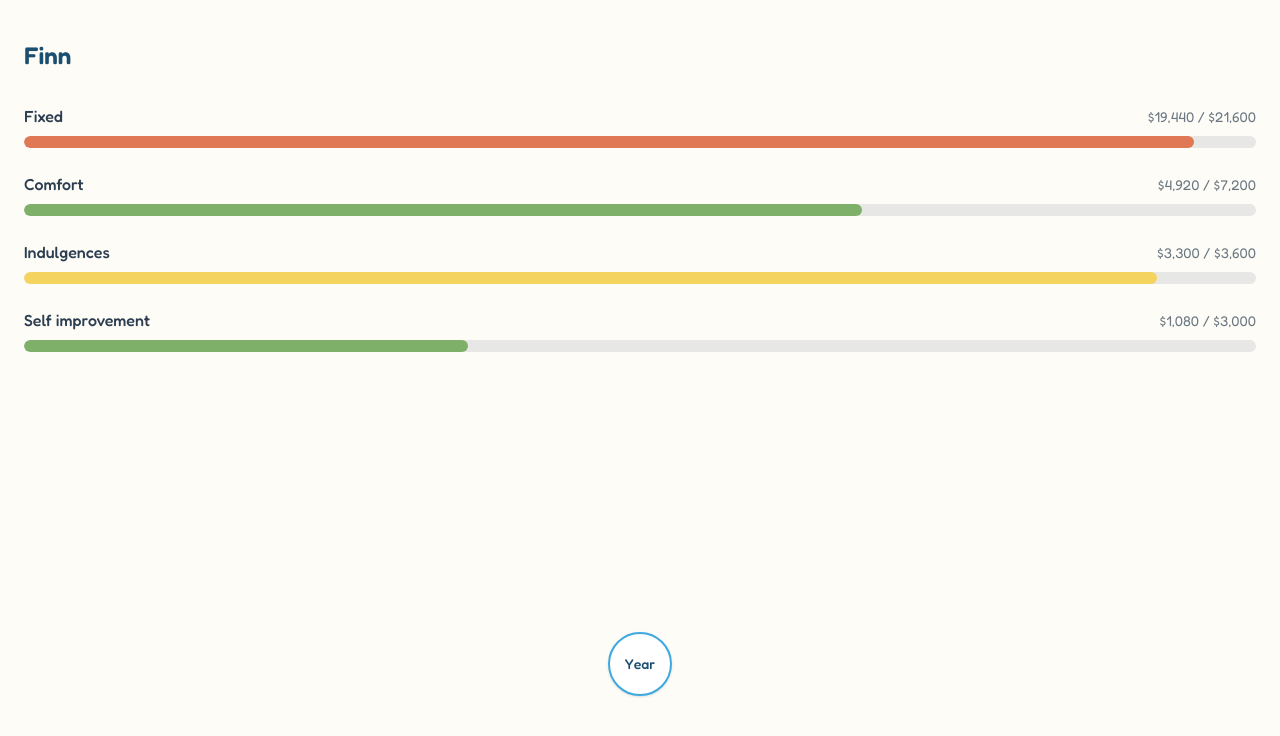
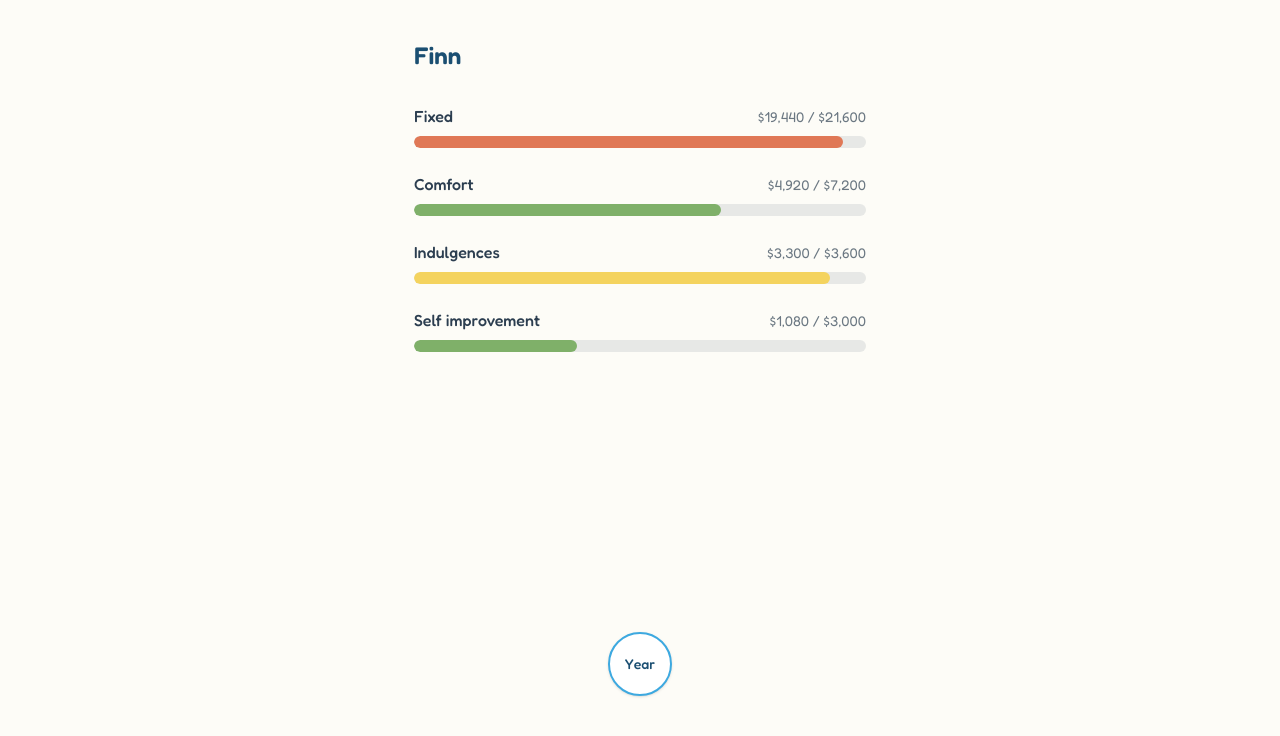
Before and after one commit to nilo-engineering/finn, a SvelteKit app in the folder frontend/: page / in a window 1280 px wide. Shown: the top 736 px of the page. Built offline with nearby package versions, Linux system fonts and the light colour scheme.

Commit message:
style(layout): constrain page width and set body background
Caps the main page at 500px for a mobile-first feel on wider screens,
and sets the html/body background to match the app background so there
is no colour flash or border on larger viewports.

```diff
--- a/frontend/src/routes/+page.svelte
+++ b/frontend/src/routes/+page.svelte
@@ -50,7 +50,7 @@
 	const wheelOptions = periods.map((p) => ({ name: p.name, label: p.name }));
 </script>
 
-<div class="bg-background text-ink flex min-h-screen flex-col">
+<div class="bg-background text-ink mx-auto flex min-h-screen w-full max-w-[500px] flex-col">
 	<main class="flex-1 px-6 pt-10 pb-6">
 		<h1 class="text-primary-deep mb-8 text-2xl font-semibold">Finn</h1>
 
--- a/frontend/src/routes/layout.css
+++ b/frontend/src/routes/layout.css
@@ -11,3 +11,8 @@
 	--color-background: #fdfcf7;
 	--color-ink: #2c3e50;
 }
+
+html,
+body {
+	background-color: var(--color-background);
+}
```
